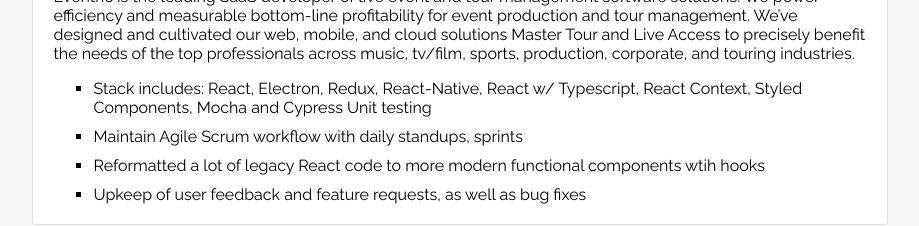
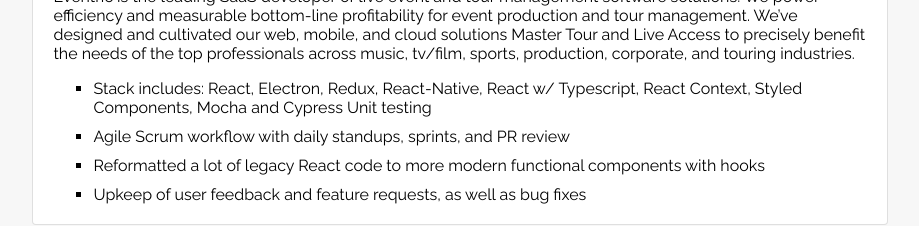
Before and after one commit to austinschroeder/portfolio-react, a React (Create React App) app: page / in a window 1280 px wide. Shown: the part 4420-4646 px from the top of the page, without its empty margins (180-1099 px from the left). Built offline with nearby package versions, Linux system fonts and the light colour scheme.

Commit message:
update experience typo

```diff
--- a/src/components/Experience.js
+++ b/src/components/Experience.js
@@ -39,11 +39,11 @@ function Experience() {
                 Unit testing
               </li>
               <li>
-                Maintain Agile Scrum workflow with daily standups, sprints
+                Agile Scrum workflow with daily standups, sprints, and PR review
               </li>
               <li>
                 Reformatted a lot of legacy React code to more modern functional
-                components wtih hooks
+                components with hooks
               </li>
               <li>
                 Upkeep of user feedback and feature requests, as well as bug
```
